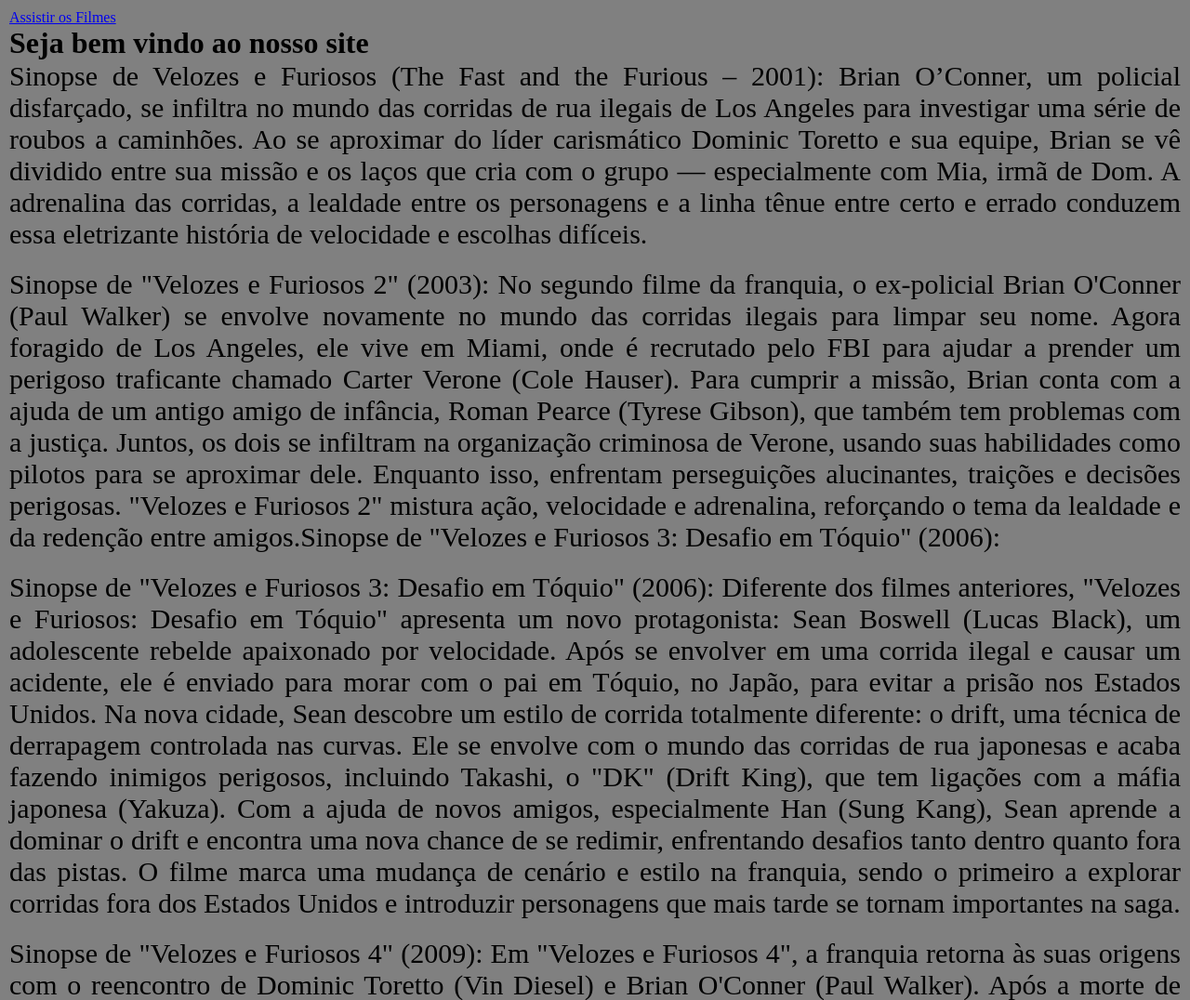
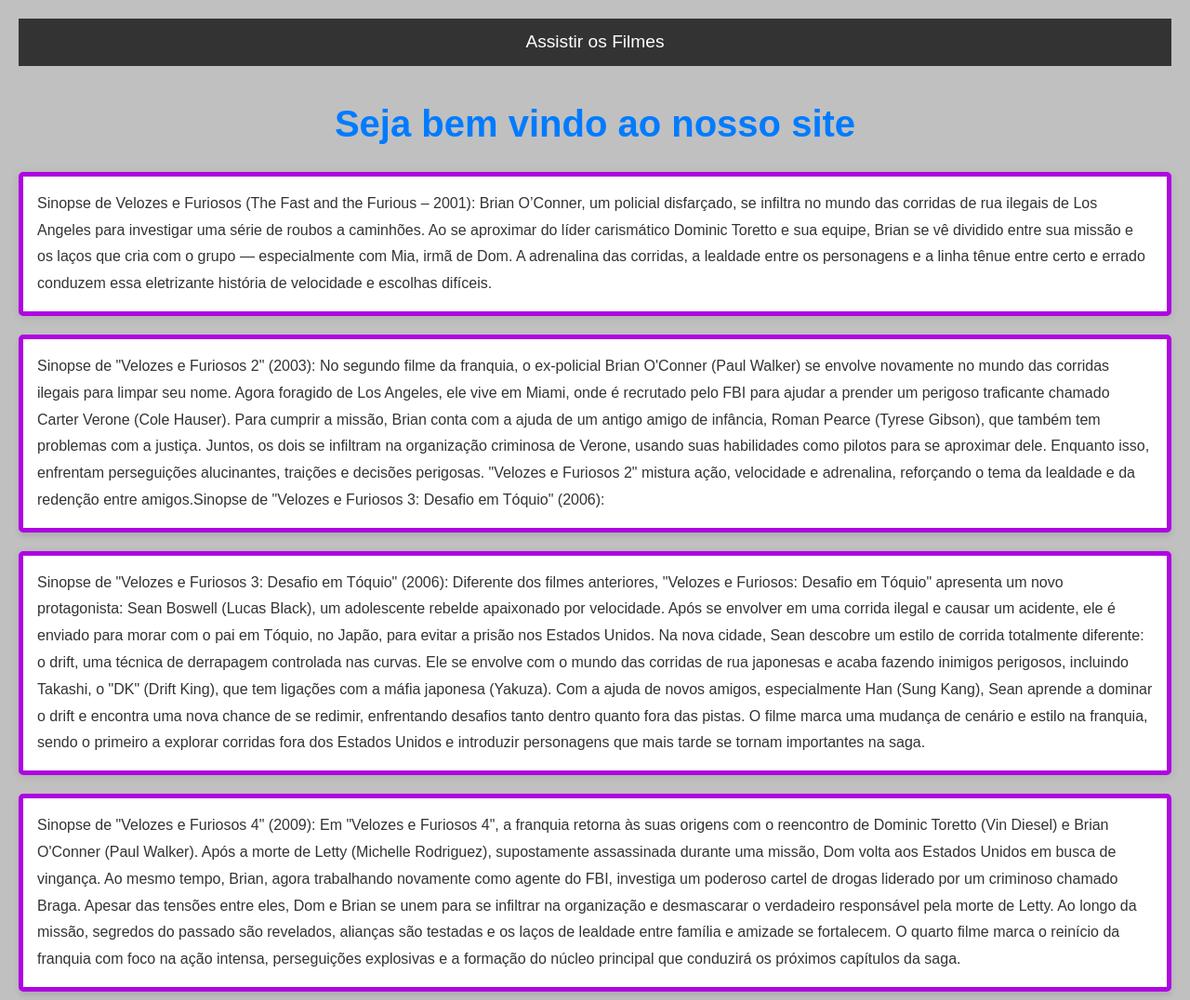
Before and after one commit to aninhalinda01/netflix.py, a plain HTML site: page netflix.py-main/inicio.html in a window 1280 px wide. Shown: the top 1076 px of the page at 93% size. Drawn offline with Linux system fonts and the light colour scheme.

Commit message:
Add files via upload

```diff
--- a/netflix.py-main/inicio.css
+++ b/netflix.py-main/inicio.css
@@ -1,16 +1,103 @@
-*{
-    margin: 0%;
-    padding: 0%;
-   }
+/* Resetando margens e preenchimentos */
+* {
+  margin: 0;
+  padding: 0;
+  box-sizing: border-box;
+}
 
-   body{
-     background-color: gray;
-     margin: 10px;
+/* Definindo a fonte padrão para o site */
+body {
+  font-family: Arial, sans-serif;
+  background-color:silver;
+  color: #333;
+  line-height: 1.6;
+  padding: 20px;
+}
 
-   }
+/* Estilo do título principal */
+h1.estilo {
+  text-align: center;
+  color: #007bff;
+  font-size: 2.5rem;
+  background-color: silver;
+  margin-bottom: 20px;
+}
 
-   p {
-    margin-bottom: 20px;
-    text-align: justify;
-    font-size: 30px;
-   }
+/* Estilo da navegação */
+nav {
+  background-color: #333;
+  padding: 10px;
+  text-align: center;
+  margin-bottom: 30px;
+}
+
+nav a {
+  color: #fff;
+  text-decoration: none;
+  font-size: 1.2rem;
+  padding: 10px 20px;
+  border-radius: 5px;
+  transition: background-color 0.3s;
+}
+
+nav a:hover {
+  background-color: #555;
+}
+
+/* Estilo dos parágrafos */
+p {
+  font-size: 1.1rem;
+  margin-bottom: 15px;
+  line-height: 1.8;
+}
+
+/* Estilo da sinopse */
+p:nth-of-type(odd) {
+  background-color: #f1f1f1;
+  padding: 15px;
+  border-radius: 5px;
+}
+
+/* Adicionando borda e sombra aos parágrafos */
+p:nth-of-type(even) {
+  background-color: #fff;
+  padding: 15px;
+  border-radius: 5px;
+  box-shadow: 0 4px 6px rgba(0, 0, 0, 0.1);
+}
+
+/* Estilo de fundo e sombra para o conteúdo */
+body {
+  background-color: silver;
+  padding: 20px;
+}
+
+h1 {
+  font-size: 3rem;
+  text-align: center;
+  color: #007bff;
+  margin-bottom: 20px;
+}
+
+/* Estilo das sinopses */
+p {
+  font-size: 1rem;
+  margin: 20px 0;
+  padding: 15px;
+  background-color: #fff;
+  border-radius: 8px;
+  box-shadow: 0 2px 10px rgba(12, 5, 5, 0.1);
+}
+
+/* Diferenciação nas sinopses de cada filme */
+p:nth-of-type(odd) {
+  background-color: white;
+}
+
+p:nth-of-type(even) {
+  background-color: white;
+}
+
+p {
+  border: 5px solid rgb(174, 5, 226);
+}
--- a/netflix.py-main/style.css
+++ b/netflix.py-main/style.css
@@ -4,9 +4,18 @@
 }
 
 body{
-  background-color: gray;
+  background-color: rgb(77, 8, 77);
   margin: 10px;
 
+}
+.link{
+  color: blueviolet;
+  text-decoration: none;
+  font-style: italic;
+  font-size: 50px;
+  padding: 10px 20px;
+  border-radius: 5px;
+  transition: background-color 0.3s;
 }
 .title{
   text-align: center;
@@ -15,7 +24,7 @@ body{
   color: blueviolet;
 }
 #janela {
-  width: 1120px; /* para mostrar 2 vídeos de 560px cada */
+  width: 1320px; /* para mostrar 2 vídeos de 560px cada */
   overflow: hidden;
   margin: auto;
   margin-top: 200px;
@@ -29,6 +38,7 @@ iframe {
   flex-shrink: 0;
   width: 560px;
   height: 315px;
+  margin-left: 15px;
 }
 .bntEsquerda {
   position: absolute;
```
Also changed, not shown: netflix.py-main/index.html (+1 -1 lines).
